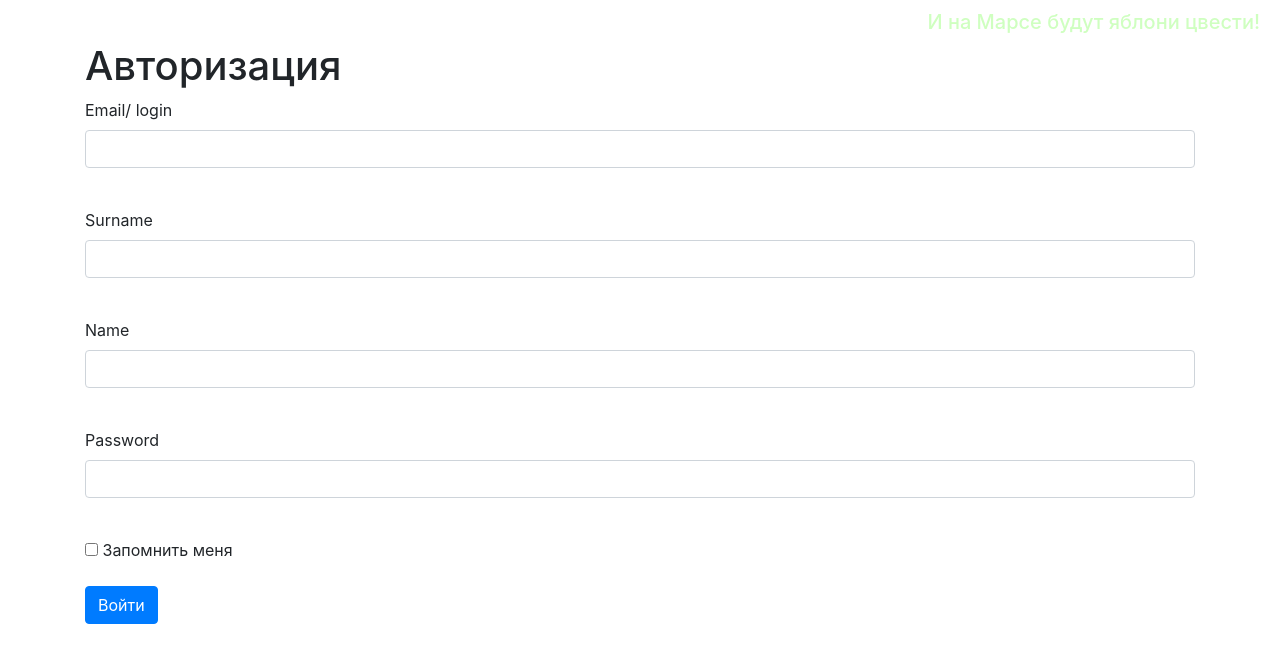
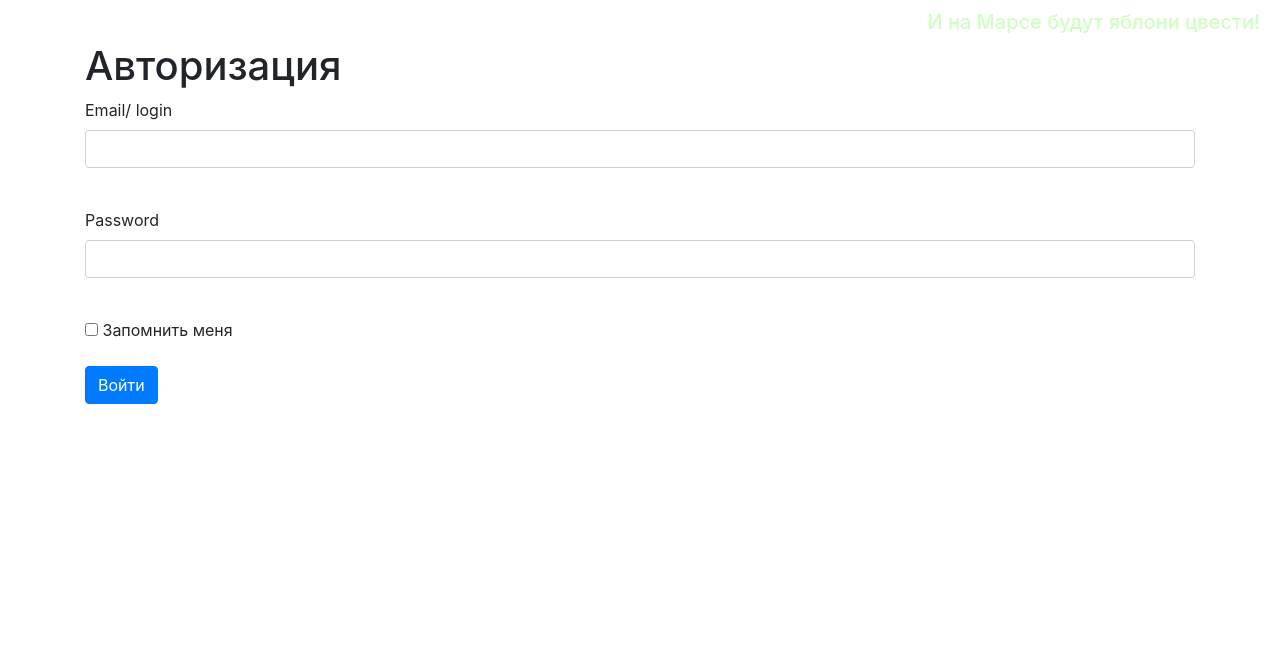
Before and after one commit to AlexAntlex/Lyceum_site2, a Flask app: page /login in a window 1280 px wide. Shown: the part 55-718 px from the top of the page. Run offline with Flask 2, Linux system fonts and the light colour scheme; some libraries are stand-ins or nearby versions.

Commit message:
fixed delete and edit, change log-in

```diff
--- a/form/login.py
+++ b/form/login.py
@@ -1,13 +1,11 @@
 from flask_wtf import FlaskForm
-from wtforms import PasswordField, StringField, SubmitField, BooleanField
+from wtforms import PasswordField, SubmitField, BooleanField
 from wtforms.fields.html5 import EmailField
 from wtforms.validators import DataRequired
 
 
 class LoginForm(FlaskForm):
     email = EmailField('Email/ login', validators=[DataRequired()])
-    surname = StringField('Surname', validators=[DataRequired()])
-    name = StringField('Name', validators=[DataRequired()])
     password = PasswordField('Password', validators=[DataRequired()])
     remember_me = BooleanField('Запомнить меня')
     submit = SubmitField('Войти')
--- a/main.py
+++ b/main.py
@@ -95,7 +95,7 @@ def edit_jobs(id):
     form = JobForm()
     if request.method == "GET":
         session = db_session.create_session()
-        jobs = session.query(Job).filter(Job.id == id,
+        jobs = session.query(Job).filter(((current_user.id == 1) or Job.id == id) and
                                           Job.user == current_user).first()
         if jobs:
             form.job.data = jobs.job
--- a/templates/index.html
+++ b/templates/index.html
@@ -25,7 +25,7 @@
         </tr>
       </tbody>
     </table>
-  {% if current_user.is_authenticated and current_user == job.user or current_user.id == 1 %}
+  {% if current_user.is_authenticated and (current_user == job.user or current_user.id == 1) %}
     <div class="btn-group" role="group" aria-label="Basic example">
       <a href="/job/{{ job.id }}" class="btn btn-outline-success">Edit</a>
       <a href="/Job_delete/{{ job.id }}" class="btn btn-outline-primary">Delete</a>
--- a/templates/login.html
+++ b/templates/login.html
@@ -8,24 +8,6 @@
             {{ form.email.label }}<br>
             {{ form.email(class="form-control", type="email") }}<br>
             {% for error in form.email.errors %}
-                <div class="alert alert-danger" role="alert">
-                    {{ error }}
-                </div>
-            {% endfor %}
-        </p>
-        <p>
-            {{ form.surname.label }}<br>
-            {{ form.surname(class="form-control", type="surname") }}<br>
-            {% for error in form.surname.errors %}
-                <div class="alert alert-danger" role="alert">
-                    {{ error }}
-                </div>
-            {% endfor %}
-        </p>
-        <p>
-            {{ form.name.label }}<br>
-            {{ form.name(class="form-control", type="name") }}<br>
-            {% for error in form.name.errors %}
                 <div class="alert alert-danger" role="alert">
                     {{ error }}
                 </div>
```
